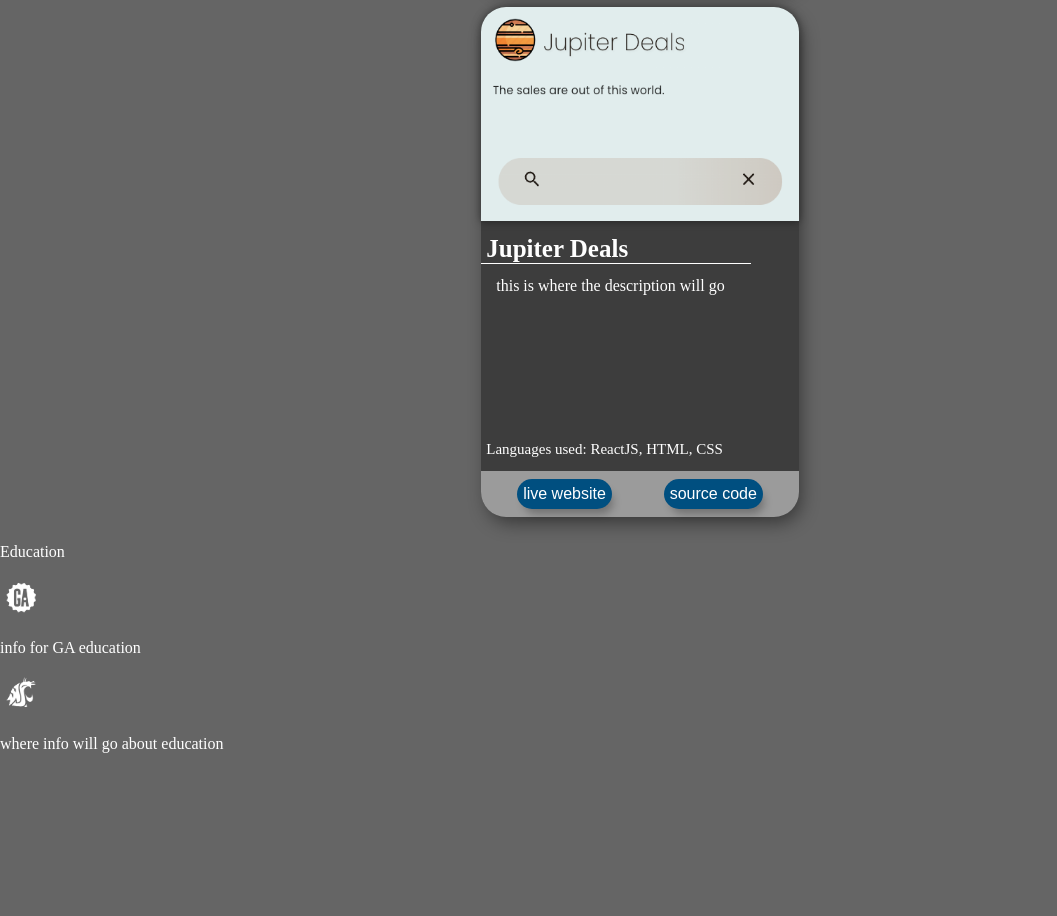
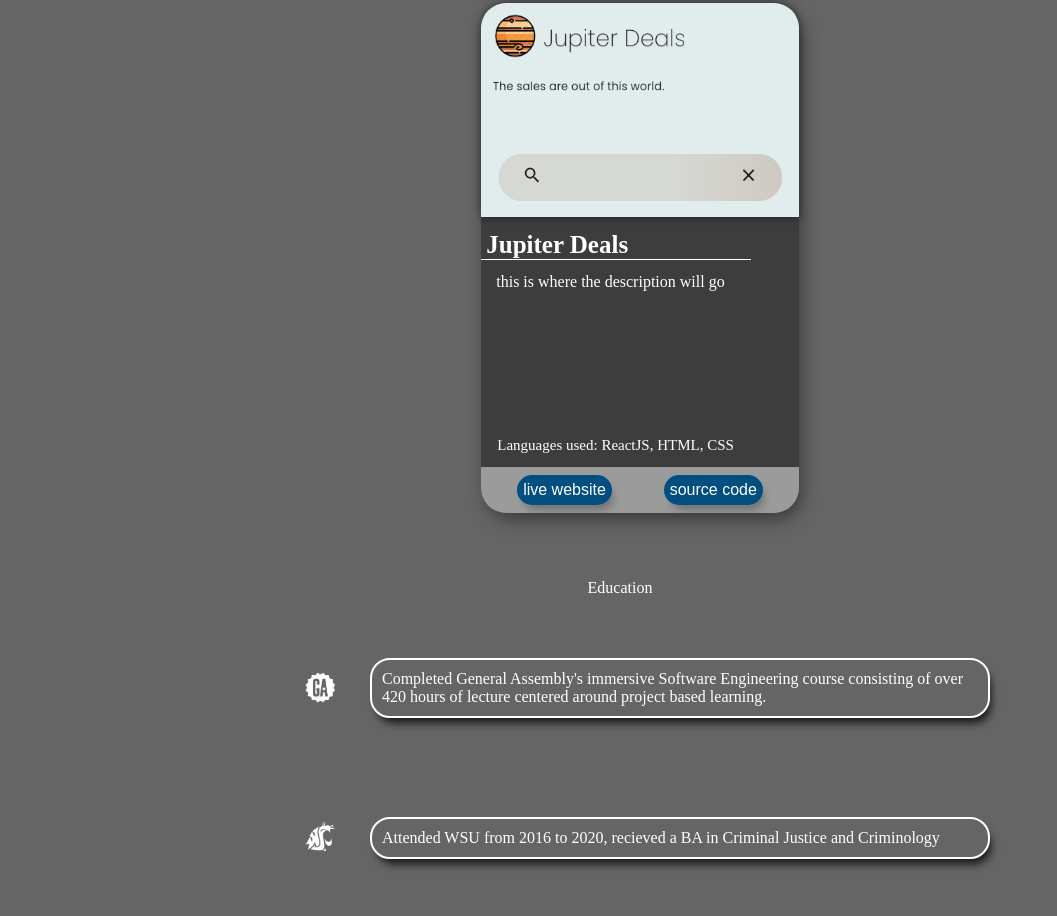
Before and after one commit to MattStudzinski/Portfolio-site, a website: page index.html in a window 1280 px wide. Shown: the part 1753-2669 px from the top of the page, without its empty margins (0-1057 px from the left). Before the commit the page ends 2522 px from the top, so only its background shows below. Drawn offline with Linux system fonts and the light colour scheme.

Commit message:
education done

```diff
--- a/index.html
+++ b/index.html
@@ -84,13 +84,13 @@
 </section>
 <section>
     <div class="education-container">
-    <p class="Education">Education</p>
+    <p class="education">Education</p>
 
     <img class="logo" src="images/GA logo.png" alt="GA logo">
-    <p class="education-info">info for GA education </p>
+    <p class="education-info">Completed General Assembly's immersive Software Engineering course consisting of over 420 hours of lecture centered around project based learning. </p>
 
     <img class="logo" src="images/wsu logo.png" alt="WSU logo">
-    <p class="education-info">where info will go about education</p>
+    <p class="education-info">Attended WSU from 2016 to 2020, recieved a BA in Criminal Justice and Criminology</p>
 </div>
 </section>
 
--- a/style.css
+++ b/style.css
@@ -14,7 +14,6 @@
 .container-for-bio-and-picture {
     max-width: 100%;
     max-height: 100%;
-
     display: grid;
     grid-template-columns: 25% 50% 10% 15%;
     grid-template-rows: 190px 300px;
@@ -62,10 +61,15 @@
 .technologies-container{
     display: grid;
     grid-template-columns:6% 88% 6%;
-    grid-template-rows: 60px 70px;
+    grid-template-rows: 50px 70px;
     margin: 10px;
     justify-content: center;
     align-items: center;
+    box-shadow: 4px 8px 19px -3px #0000007d ;
+    border: inset 3px #ffffff;
+    border-radius: 20px;
+
+
 }
 
 #logo1{
@@ -152,7 +156,6 @@
     width:317.5px;
     box-shadow: 4px 8px 19px -3px #0000007d ;
     border-radius: 25px;
-
 }
 .project-title{
     grid-column: 1 / span 5 ;
@@ -181,8 +184,7 @@
     grid-row: 5;
     align-self:center ;
     font-size: 15px;
-    margin: 0px 5px 12px 5px;
-
+    margin: 0px 5px 12px 16px;
 }
 .button-container{
     background-color: rgb(155, 155, 155);
@@ -285,13 +287,42 @@
 
    .logo{
     max-width: 42px;
+    grid-column: 2;
+    align-self: center;
+    justify-self: center;
+
    }
    .logos{
     max-width: 42px;
-
     align-self: center;
     justify-self: center;
     grid-column: 2;
     grid-row: 2;
     position: relative;
    }
+
+   .education-container{
+    display: grid;
+    grid-template-columns: 5% 10% 80% 5% ;
+    grid-template-rows: 50px 150px 150px;
+    margin-top: 40px;
+    margin-bottom: 20px;
+    margin-left: auto;
+    margin-right: auto;
+    max-width: 800px;
+
+   }
+   .education{
+    grid-column: 1 /span 3;
+    grid-row: 1;
+    justify-self: center;
+   }
+   .education-info{
+    align-self: center;
+    margin-left: 10px;
+    margin-right: 10px;
+    padding: 10px;
+    border: solid 2px white;
+    border-radius: 20px;
+    box-shadow: 4px 8px 8px -3px rgba(0,0,0,0.77);
+   }
```
